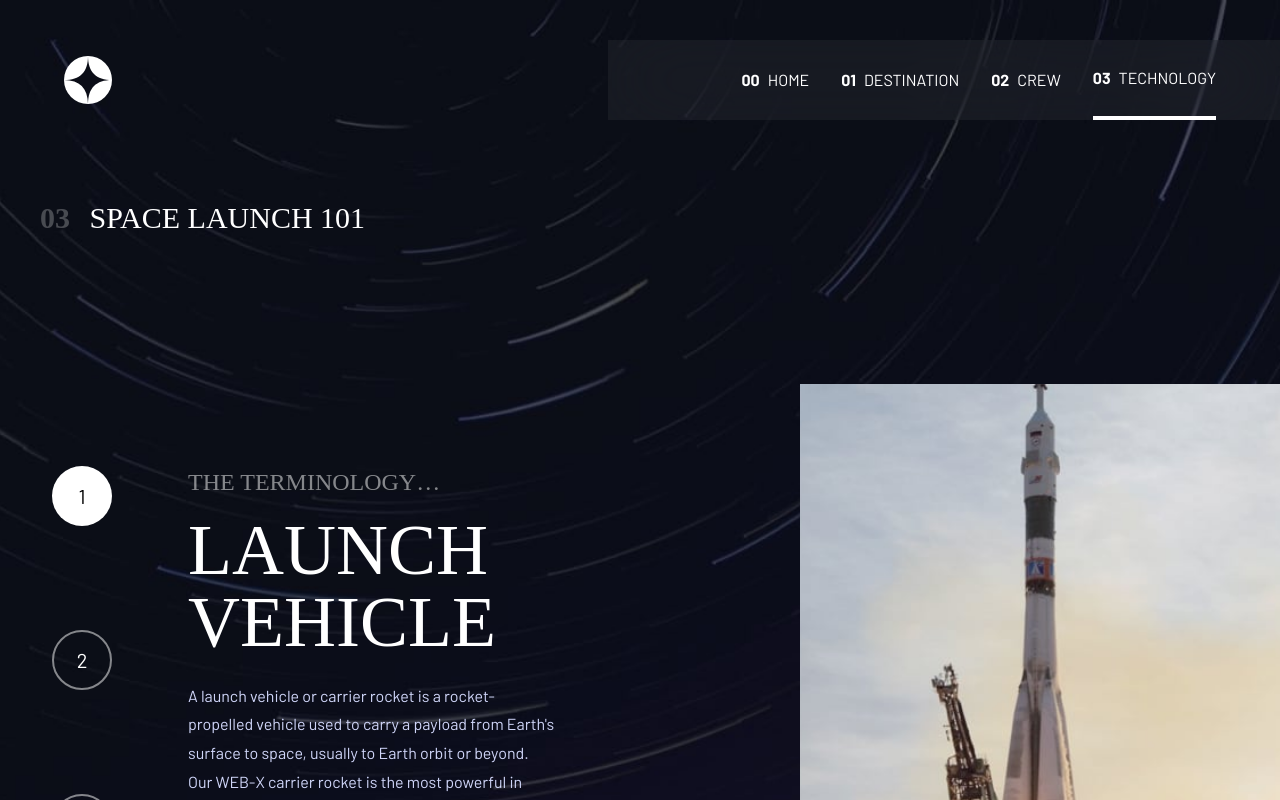
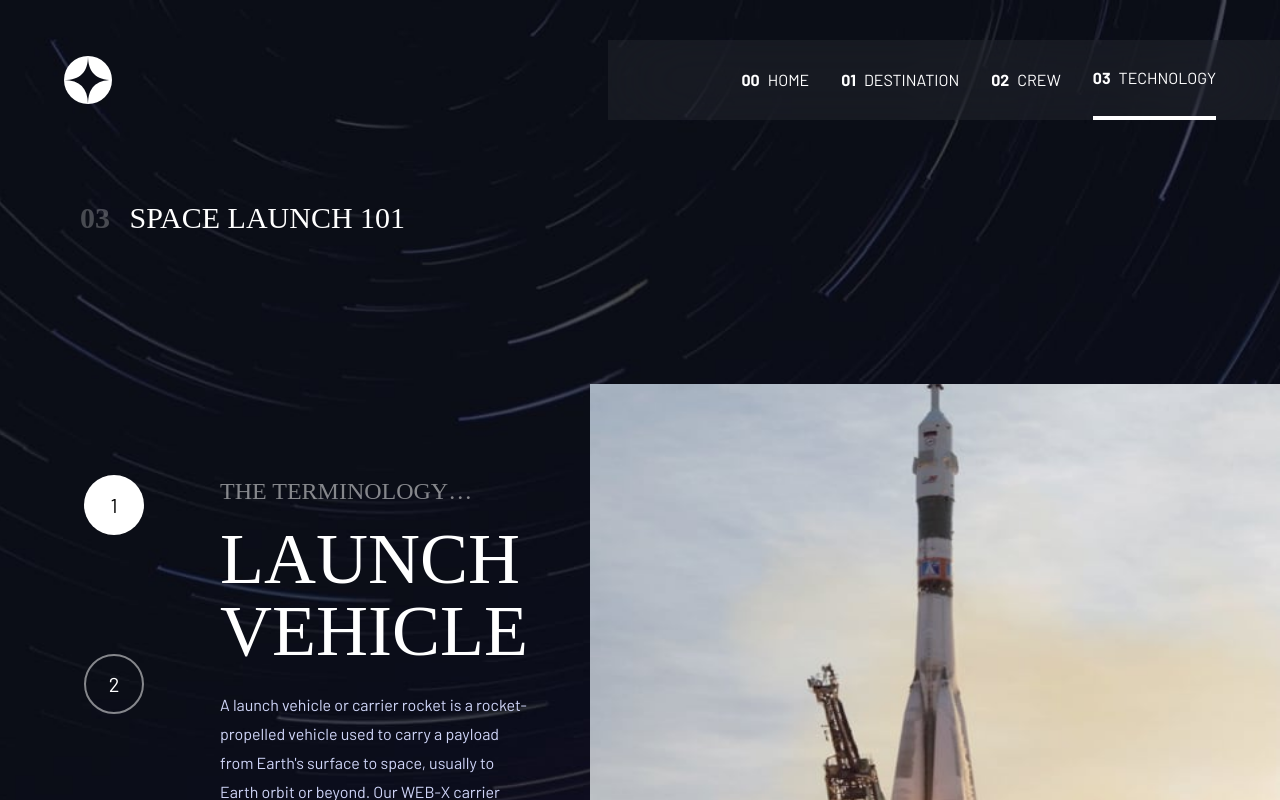
Before and after one commit to Saurabh-Keshari/Space-Tourism-Website-Main, a React (Vite) app in the folder Space-Tourism-Website/: page /technology in a window 1280 px wide. Shown: the top 800 px of the page. Built offline with nearby package versions, Linux system fonts and the light colour scheme; a web font is replaced by a local one.

Commit message:
Updating technology page

```diff
--- a/Space-Tourism-Website/src/Pages/Technology.jsx
+++ b/Space-Tourism-Website/src/Pages/Technology.jsx
@@ -19,11 +19,11 @@ export default function Destination() {
                 src={images.portrait}
                 alt={name}
                 title={name}
-                className="w-[100vw] h-150 md:h-150 object-cover block mb-14 lg:h-[400px] lg:mb-0"
+                className="w-[100vw] object-cover block mb-14 lg:mb-0"
               />
             </article>
             <article className="lg:max-w-145 px-8 gap-16">
-              <div className="mb-12">
+              <div className="mb-12 lg:mb-0">
                 {tech.map((item, index) => (
                   <button
                     key={index}
@@ -43,7 +43,7 @@ export default function Destination() {
                   </span>
                   {name}
                 </h2>
-                <p className="blueText max-w-140 mx-auto lg;text-lg mb-12">
+                <p className="blueText max-w-140 mx-auto lg;text-lg mb-12 lg:mb-0">
                   {description}
                 </p>
               </div>
--- a/Space-Tourism-Website/src/index.css
+++ b/Space-Tourism-Website/src/index.css
@@ -325,20 +325,24 @@ p {
 
   .technology .overlay {
     flex-direction: column;
+    padding-left: 40px;
   }
 
   .technology .overlay .tech {
     display: flex;
     flex-direction: row-reverse;
     align-items: center;
-    padding-left: 8px;
+    justify-content: space-between;
+    /* padding-left: 40px; */
     width: 100%;
-    justify-content: space-between;
+    gap: 30px;
   }
 
   .technology .overlay .tech article>img {
-    height: 600px;
-    width: 480px;
+    max-height: 600px;
+    flex-grow: 1;
+    justify-self: end;
+    object-fit: fill;
   }
 
   .technology .overlay .tech article {
```
